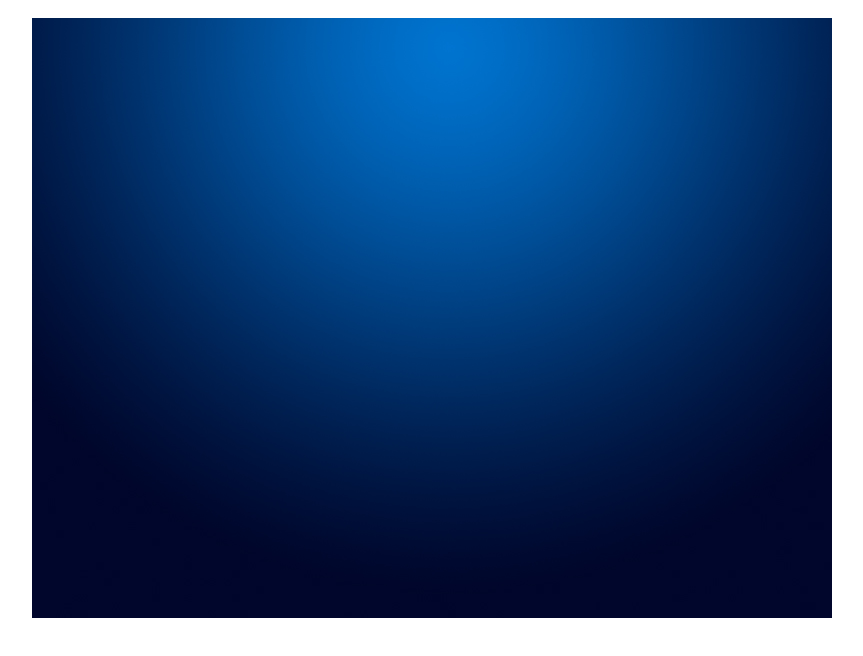
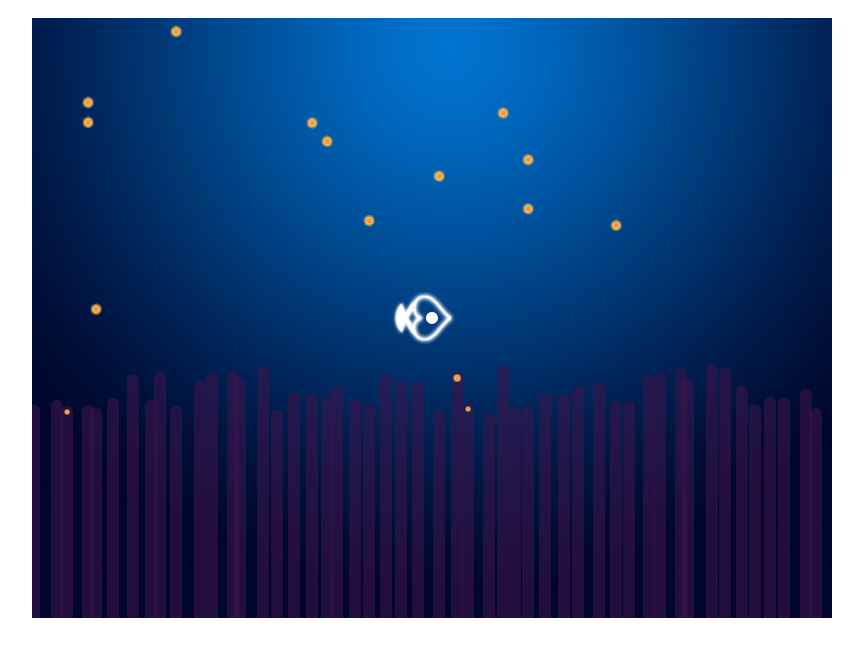
Before and after one commit to zhangzhengyi12/FishDem, a plain HTML site: page FishDemo.html in a window 1280 px wide. Shown: the whole page, without its empty margins (208-1071 px from the left). Drawn offline with Linux system fonts and the light colour scheme.

Commit message:
complete mom

```diff
--- a/FishDemo.html
+++ b/FishDemo.html
@@ -21,13 +21,13 @@
             position:absolute;
             left:0;
             bottom:0;
-            z-index:0;
+            z-index:1;
         }
         #canvas2{
             position:absolute;
             left: 0;
             bottom:0;
-            z-index:1;
+            z-index:0;
         }
     </style>
     <!--设置一些基本宽高，设置canvas包裹层为realtive canvas1/2设置为abs来让两个绘图层叠加-->
@@ -42,6 +42,9 @@
  <script type="text/javascript" src="js/addLoadEvent.js"></script>
  <script type="text/javascript" src="js/commonFunctions.js"></script>
  <script type="text/javascript" src="js/background.js"></script>
+ <script type="text/javascript" src="js/aneObj.js"></script>
+ <script type="text/javascript" src="js/fruit.js"></script>
+ <script type="text/javascript" src="js/mom.js"></script>
  <script type="text/javascript" src="js/main.js"></script>
 
 </body>
--- /dev/null
+++ b/js/aneObj.js
@@ -0,0 +1,35 @@
+/**
+ * Created by zhang on 2017/4/27.
+ */
+var parseTIme;
+var aneObj = function(){
+    this.x = [];
+    this.len = [];
+}
+
+aneObj.prototype.num = 50;
+aneObj.prototype.init =  function(){
+  for(var i=0; i<this.num; i++){
+    this.x[i] = i*16 + parseInt(Math.random()*10);
+    this.len[i] = 400 + parseInt(Math.random()*50);
+  }
+  console.log("complete");
+}
+aneObj.prototype.draw = function(){
+
+    ctx2.save();
+    ctx2.globalAlpha = 0.6 ;
+    ctx2.strokeStyle = "#3b154e";
+    ctx2.lineWidth = "12";
+    ctx2.lineCap = "round";
+    //提高性能
+
+    for(var i=0; i<this.num; i++){
+        ctx2.beginPath();
+        ctx2.moveTo(this.x[i],canHight);
+        ctx2.lineTo(this.x[i],canWidth - this.len[i]);
+        ctx2.stroke();
+    }
+    ctx2.restore();
+    //做一个截断处理
+}
--- a/js/background.js
+++ b/js/background.js
@@ -3,5 +3,5 @@
  */
 
 function drawBackground(){
-    ctx1.drawImage(bgPic,0,0,canWidth,canHight);
+    ctx2.drawImage(bgPic,0,0,canWidth,canHight);
 }
--- a/js/commonFunctions.js
+++ b/js/commonFunctions.js
@@ -33,8 +33,8 @@ function lerpAngle(a, b, t) {
 }
 
 function lerpDistance(aim, cur, ratio) {
-	var delta = cur - aim;
-	return aim + delta * ratio;
+	var delta =aim- cur ;
+	return cur+ delta * ratio;
 }
 
 function inOboundary(arrX, arrY, l, r, t, b) { //在l r t b范围内的检测
--- /dev/null
+++ b/js/fruit.js
@@ -0,0 +1,89 @@
+/**
+ * Created by zhang on 2017/4/27.
+ */
+
+var fruitObj = function(){
+    this.alive = [];
+    this.x = [];
+    this.y = [];
+    this.l = [];
+    this.spd = [];
+    this.fruitType = [];
+    this.fruit = new Image();
+    this.blue = new Image();
+    this.fruit.src = "./src/fruit.png";
+    this.blue.src = "./src/blue.png"
+}
+
+fruitObj.prototype.num = 30;
+fruitObj.prototype.init = function(){
+    for(var i=0;i<this.num;i++){
+        this.alive[i] = false;
+        this.x[i] = 0;
+        this.y[i] = 0;
+        this.spd[i] = Math.random() * 0.01 + 0.005;
+        this.fruitType[i] = "";
+        //
+    }
+
+    console.log("fruit com");
+}
+
+fruitObj.prototype.draw = function(){
+    for(var i=0;i<this.num;i++){
+        if(this.alive[i]){
+
+            if(this.l[i] <=12){
+                this.l[i] += this.spd[i] * deltaTime;
+            }else {
+                this.y[i] -= 7 * deltaTime * this.spd[i];
+            }
+
+
+            ctx2.drawImage(this.fruitType[i]=="blue"?this.blue:this.fruit,this.x[i]-this.l[i]*0.5,this.y[i]-this.l[i]*0.5,this.l[i],this.l[i]);
+            //提取XY信息并画出。
+
+            if(this.y[i] <= 8){
+                this.alive[i] = false; //宣告死亡
+            }
+        }//当某个元素是未激活状态的时候，不会把他画出来
+
+
+    }
+}
+
+fruitObj.prototype.born = function(i){
+    this.l[i] = 0;
+    var aneId = parseInt(Math.random()*ane.num);
+    this.x[i] = ane.x[aneId];
+    this.y[i] = canWidth - ane.len[aneId];
+    if(Math.random()<0.05){
+        this.fruitType[i] = "blue";
+    }
+
+    //首先确定依赖与哪个海葵
+    // 然后提取该海葵的XY信息存放于果实对象的xy数值之中
+}
+
+
+function fruitMonitor(){
+    var num = 0;
+    for(var i=0;i<furit.num;i++){
+        if(furit.alive[i]) num++;
+    }
+
+    if(num < 15 ){
+        sendFruit() ;
+        return;
+    }
+}//监视果实并调用发送果实
+
+function sendFruit(){
+    for(var i=0;i<furit.num;i++){
+        if(!furit.alive[i]){
+            furit.alive[i] = true; //设置为true才能正确调用draw函数
+            furit.born(i);
+            return;
+        }
+    }
+} //激活并发送果实
--- a/js/main.js
+++ b/js/main.js
@@ -7,9 +7,13 @@ var bgPic = new Image();
 var lastTime;
 var deltaTime;
 var canvas1,canvas2,ctx1,ctx2;
-
+var ane;
+var furit;
 var canWidth,canHight;
-//初始
+var mom;
+var mx;
+var my;
+//初始化容器
 
 function game(){
     init();
@@ -32,13 +36,13 @@ function init(){
     //初始化容器和获取canvas对象
 
     // if(canvas1.getContext && canvas2.getContext){
-        ctx1 = canvas1.getContext("2d");
-        ctx2 = canvas1.getContext("2d");
+    ctx1 = canvas1.getContext("2d");
+    ctx2 = canvas1.getContext("2d");
     // }else {
     //     return false;
     // }
     //检测
-
+canvas1.addEventListener("mousemove",onMouseMove,false);
     //
     bgPic.src = "./src/background.jpg"
     //
@@ -46,6 +50,15 @@ function init(){
     canHight = canvas1.height;
     canWidth = canvas1.width;
 
+    ane = new  aneObj();
+    ane.init();
+    furit = new fruitObj();
+    furit.init();
+    mom = new momObj();
+    mom.init();
+    //初始化大鱼 海葵 果实
+    mx = canWidth * 0.5;
+    my = canHight * 0.5;
 }
 
 
@@ -58,4 +71,18 @@ function gameloop(){
     //显示两帧检测
 
     drawBackground();
+    ane.draw();
+    fruitMonitor();
+    furit.draw();
+     // ctx2.clearRect(0,0,canWidth,canHight);
+    mom.draw();
+
 }
+
+function onMouseMove(e){
+    if(e.offsetX || e.layerY){
+        mx = e.offsetX == undefined?e.layerX:e.offsetX;
+        my = e.offsetY == undefined?e.layerY:e.offsetY;
+        // console.log(mx + "/n" +my);
+    }
+}
--- /dev/null
+++ b/js/mom.js
@@ -0,0 +1,41 @@
+/**
+ * Created by zhang on 2017/4/27.
+ */
+
+var momObj = function(){
+    this.x;
+    this.y;
+    this.angle;
+    this.bigEye = new  Image();
+    this.bigBody = new Image();
+    this.bigTail = new Image();
+}
+
+momObj.prototype.init = function(){
+    this.x = canWidth * 0.5;
+    this.y = canHight * 0.5;
+    this.angle = 0;
+    this.bigEye.src = "./src/bigEye0.png";
+    this.bigBody.src = "./src/bigSwim0.png";
+    this.bigTail.src = "./src/bigTail0.png"
+}
+
+momObj.prototype.draw = function(){
+    this.x = lerpDistance(mx,this.x,0.1) ; //这个函数的目的是 设置this.x为目标移动距离之间的一个比较小的数值
+    this.y = lerpDistance(my,this.y,0.1);//和写方式差距在于 他的方法是从目标点开始计算，且系数是0.9 而我自己写的是从当前位置开始计算 系数为0.1
+
+    var deltaY = my - this.y;
+    var deltaX = mx - this.x;
+    var beta = Math.atan2(deltaY,deltaX)+Math.PI
+    // console.log(beta);
+    this.angle = lerpAngle(beta,this.angle,0.9)
+    console.log(this.angle);
+    ctx1.save();
+    ctx1.translate(this.x, this.y); //将当前画布的原点设置为this.x this.y
+    ctx1.rotate(this.angle);
+    ctx1.drawImage(this.bigBody,-this.bigBody.width*0.5,-this.bigBody.height*0.5);
+    ctx1.drawImage(this.bigEye,-this.bigEye.width*0.5,-this.bigEye.height*0.5);
+    ctx1.drawImage(this.bigTail,-this.bigTail.width*0.5 + 30,-this.bigTail.height*0.5);
+
+    ctx1.restore()
+}
```
Also changed, not shown: 1 other file.
